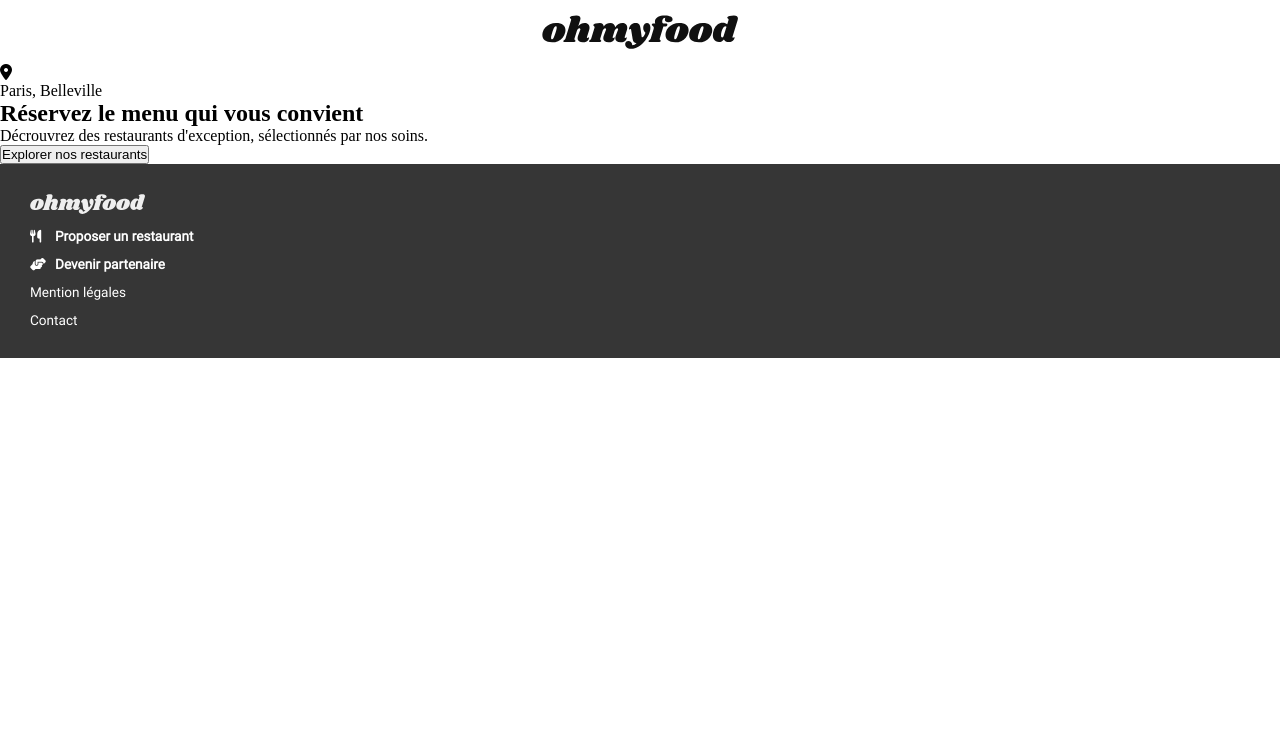
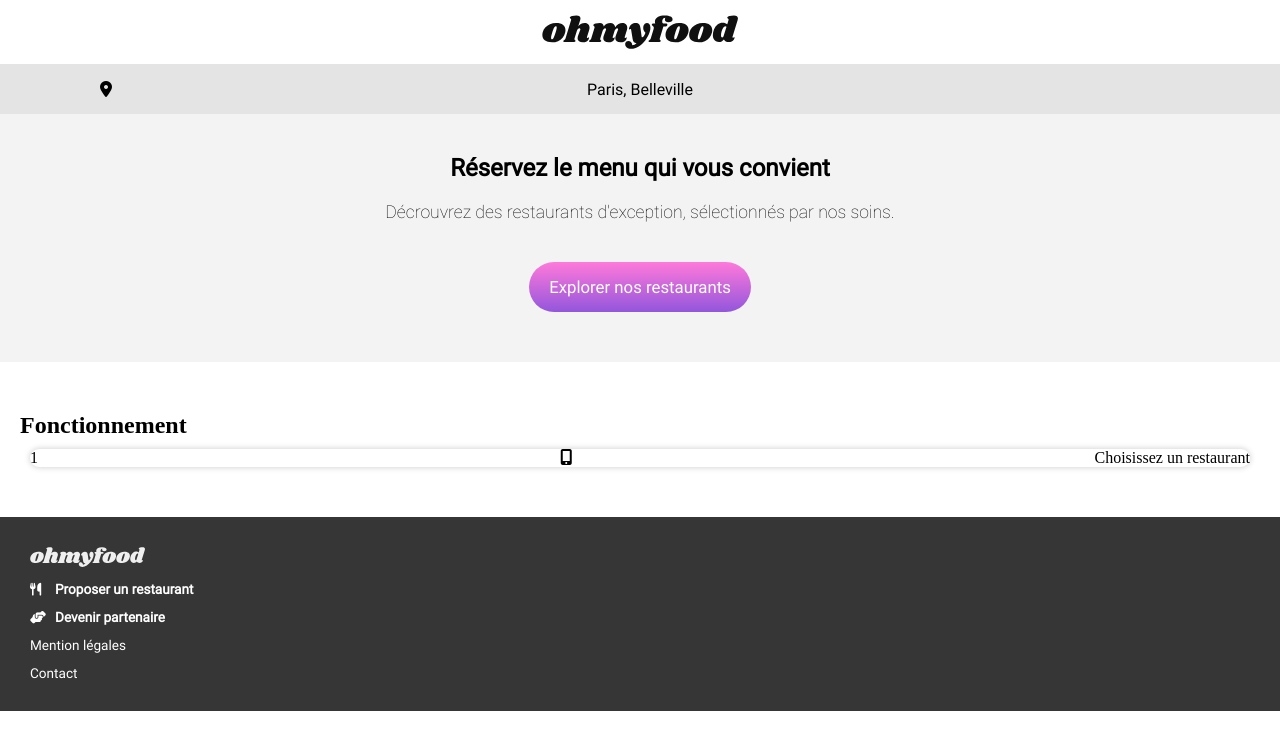
Before and after one commit to ArnaudDefrancq/ArnaudDefrancq_3_27112021, a website: page html/index_accueil.html in a window 1280 px wide. Drawn offline with Linux system fonts and the light colour scheme.

Commit message:
Ajout de la première section de l'accueil (html, css; scss)

```diff
--- /dev/null
+++ b/assets/scss/Pages/_page--accueil.scss
@@ -0,0 +1,65 @@
+// section1
+.home {
+    display: flex;
+    flex-direction: column;
+        &__city{
+            display: flex;
+            align-items: center;
+            justify-content: center;
+            background: #e4e4e4;
+            width: 100%;
+            height: 50px;
+            font-family: 'font1_regular';
+                &--icon {
+                    position: absolute;
+                    left: 100px;
+                }
+        }
+        &__block {
+            background: $colour-background;
+            display: flex;
+            justify-content: center;
+            align-items: center;
+            flex-direction: column;
+                &--title {
+                    margin-top: 40px;
+                    width: 70%;
+                    text-align: center;
+                    font-family: 'font1_regular';
+                    font-weight: 900;
+                }
+                &--text {
+                    margin-top: 20px;
+                    text-align: center;
+                    font-family: 'font2_thin';
+                    font-size: 1.1rem;
+                }
+        }
+}
+.btn {
+    margin: 40px 0 50px 0;
+        &--style {
+            padding: 15px 20px;
+            border-radius: 40px;
+            border: none;
+            background: #9356dc;
+            background: linear-gradient(90deg,#9356dc 0%, #ff79da 100%);
+            background: -webkit-linear-gradient(90deg,#9356dc 0%, #ff79da 100%);
+            background: -moz-linear-gradient(90deg,#9356dc 0%, #ff79da 100%);
+            color: white;
+            font-family: 'font1_regular';
+            font-size: 1.05rem;
+        }
+}
+
+// Section2
+.help {
+    margin: 50px 20px;
+        &__grid {
+            display: grid;
+            margin: 10px;
+                &--carte {
+                    @include home-box;
+                }
+        }
+}
--- a/assets/scss/main_accueil.scss
+++ b/assets/scss/main_accueil.scss
@@ -4,10 +4,14 @@
 // Les variables
 @import "./Utils/_variables.scss";
 
+// Les mixins
+@import "./Utils/mixin.scss";
+
 // Le header
 @import "./Layout/_header-accueil.scss";
 
-
+// Les section1, 2, 3
+@import "./Pages/page--accueil.scss";
 
 // Le footer
 @import "./Layout/_footer.scss";
--- a/html/index_accueil.html
+++ b/html/index_accueil.html
@@ -20,26 +20,39 @@
         </header>
 
     <!-- Section1: lieux -->
-        <section class="place">
-            <div class="place__city">
-                <i class="fas fa-map-marker-alt"></i>
+        <section class="home">
+            <div class="home__city">
                 <p>Paris, Belleville</p>
+                <i class="fas fa-map-marker-alt home__city--icon"></i>
             </div>
-            <div class="place__title">
+            <div class="home__block">
+                <div class="home__block--title">
                     <h1>Réservez le menu qui vous convient</h1>
                 </div>
-            <div class="place__text">
+                <div class="home__block--text">
                     <p>Décrouvrez des restaurants d'exception, sélectionnés par nos soins.</p>
                 </div>
                 <div class="btn">
-                <button class="block--style">
+                    <button class="btn--style">
                         Explorer nos restaurants
                     </button>
+                </div>
             </div>
         </section>
 
     <!-- Section2: fonctionnement -->
-
+        <section class="help">
+            <h2>Fonctionnement</h2>
+            <div class="help__grid">
+                <div class="help__grid--carte">
+                    <p>1</p>
+                    <i class="fas fa-mobile-alt"></i>
+                    <p>Choisissez un restaurant</p>
+                </div>
+                <div></div>
+                <div></div>
+            </div>
+        </section>
 
     <!-- Section3: restaurants -->
 
```
Also changed, not shown: assets/style/Accueil/style_accueil.css, 1 other file. Lines whose indentation alone changed are shown as unchanged.
